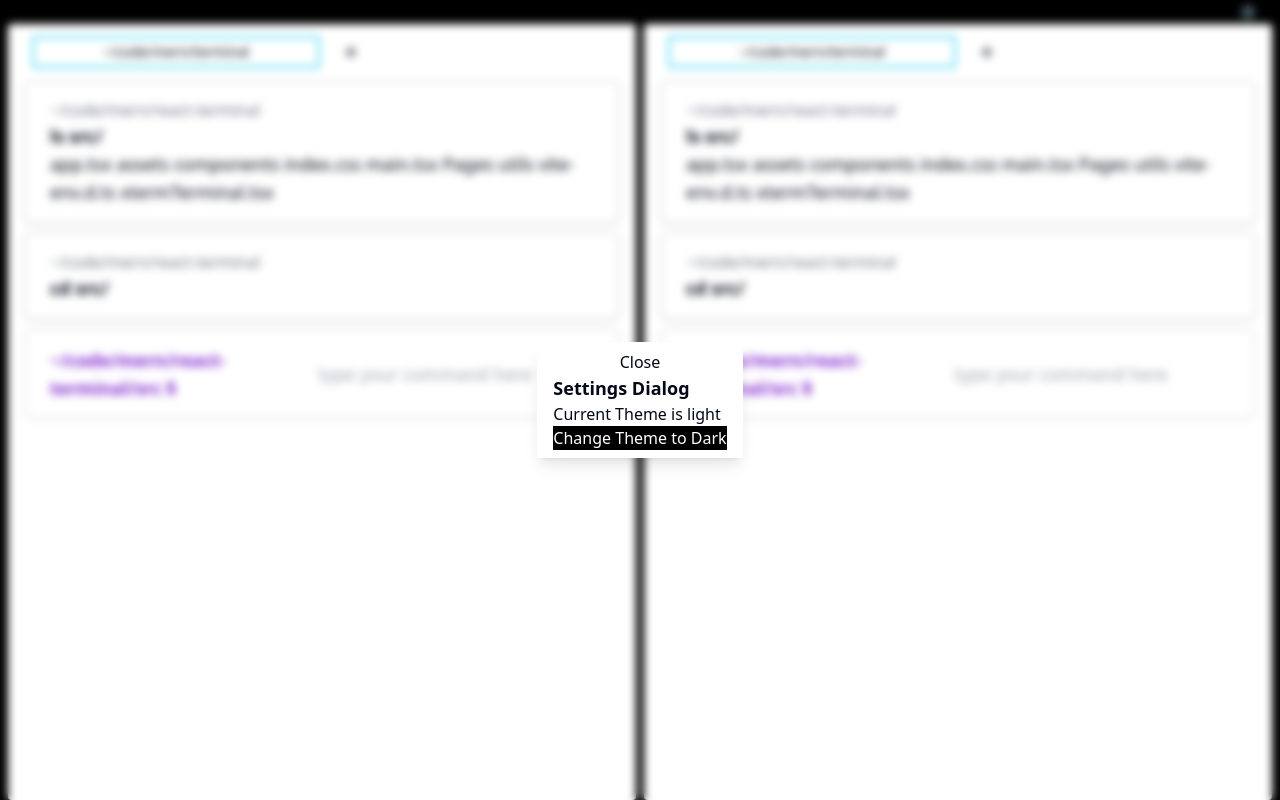
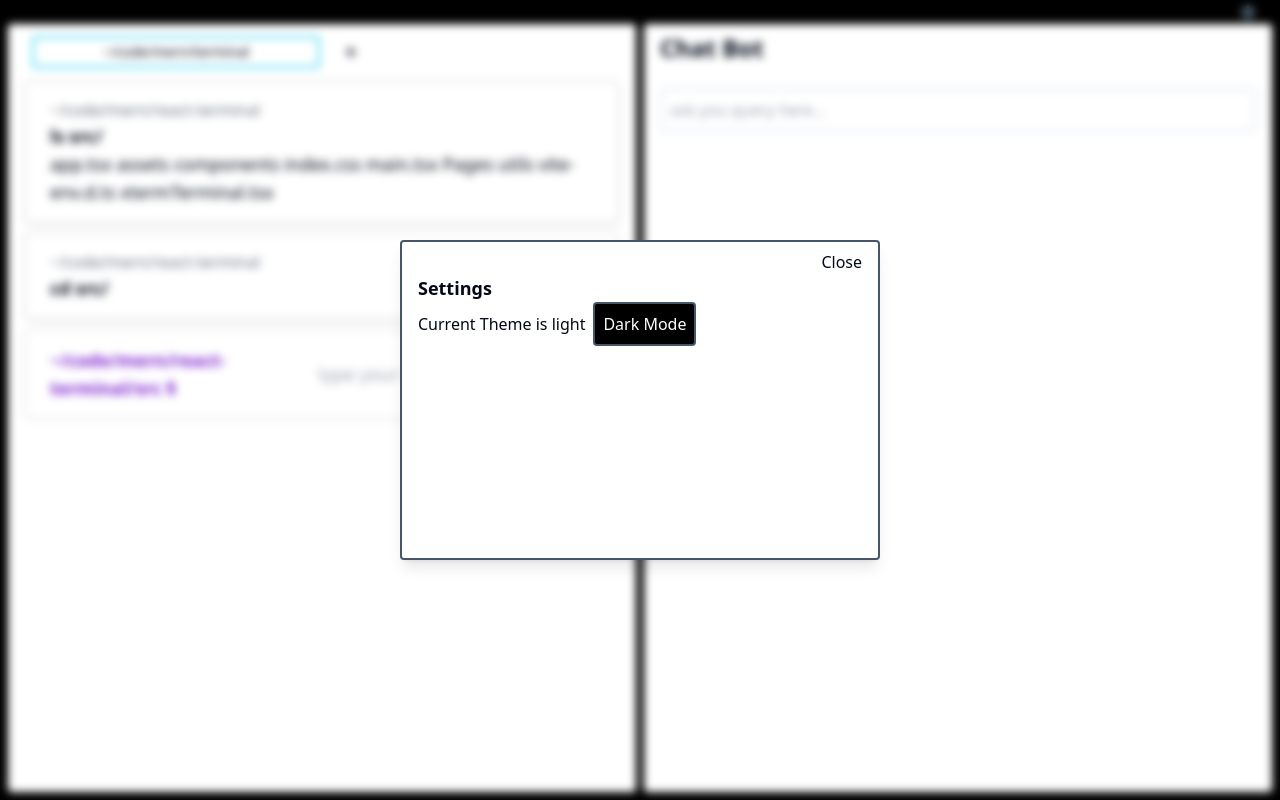
Before and after one commit to ParthKapoor-dev/react-terminal, a React (Vite) app: page / in a window 1280 px wide. Both pictures are taken after a click on the icon 1248 px from the left and 12 px from the top of the page. Built offline with nearby package versions, Linux system fonts and the light colour scheme.

Commit message:
Chatbot <Initiated>

```diff
--- /dev/null
+++ b/src/DummyData/dummyChatResponse.tsx
@@ -0,0 +1,5 @@
+
+
+const output = "The `cd` and `ls` commands are basic commands used in Unix-like operating systems, such as Linux. `cd` (change directory): This command is used to change the current working directory. For example, `cd /home/parth` would change the directory to `/home/parth`. - `ls` (list): This c ";
+
+export const dummyChatResponse : string = output;
--- a/src/DummyData/initialApp.tsx
+++ b/src/DummyData/initialApp.tsx
@@ -36,32 +36,42 @@ export const initialApp: Section[] = [
                     }
                 ]
             },
+            // {
+            //     type: "terminal",
+            //     metadata: {
+            //         id: 1002,
+            //     },
+            //     data: [
+            //         {
+            //             tabId: 1,
+            //             name: "~/code/mern/terminal",
+            //             blocks: [
+            //                 {
+            //                     id: 1,
+            //                     type: 'terminal',
+            //                     location: "~/code/mern/react-terminal",
+            //                     input: "ls src/",
+            //                     output: "app.tsx   assets   components   index.css   main.tsx   Pages   utils   vite-env.d.ts   xtermTerminal.tsx",
+            //                 },
+            //                 {
+            //                     id: 2,
+            //                     type: 'terminal',
+            //                     location: "~/code/mern/react-terminal",
+            //                     input: "cd src/",
+            //                 },
+            //             ]
+            //         }
+            //     ]
+            // },
             {
-                type: "terminal",
+                type: "chatbot",
                 metadata: {
-                    id: 1002,
+                    id: 501,
                 },
-                data: [
-                    {
-                        tabId: 1,
-                        name: "~/code/mern/terminal",
-                        blocks: [
-                            {
-                                id: 1,
-                                type: 'terminal',
-                                location: "~/code/mern/react-terminal",
-                                input: "ls src/",
-                                output: "app.tsx   assets   components   index.css   main.tsx   Pages   utils   vite-env.d.ts   xtermTerminal.tsx",
-                            },
-                            {
-                                id: 2,
-                                type: 'terminal',
-                                location: "~/code/mern/react-terminal",
-                                input: "cd src/",
-                            },
-                        ]
-                    }
-                ]
+                data: {
+                    chatId : 1001,
+                    chatBlocks : []
+                }
             }
         ]
     }
--- /dev/null
+++ b/src/Pages/ChatBotScreen.tsx
@@ -0,0 +1,35 @@
+import ChatBlock from "../components/chatBot/chatBlock";
+import ChatInput from "../components/chatBot/chatInput";
+import { ChatBlockProps, ChatProps } from "../types/Chat";
+
+interface ChatBotScreenProps {
+    Chats: ChatProps,
+    setChats: (newChats: ChatProps) => void
+}
+export default function ChatBotScreen({ Chats, setChats }: ChatBotScreenProps) {
+
+    function addChats(newChatBlock: ChatBlockProps) {
+        let updatedChats: ChatProps = Chats;
+        updatedChats.chatBlocks = [...Chats.chatBlocks, newChatBlock];
+        setChats(updatedChats);
+    }
+
+    return (
+        <div className="h-[96vh] w-full overflow-hidden">
+            <div className="flex flex-col bg-white dark:bg-black h-full rounded py-2 px-4 overflow-scroll">
+
+                <div className="text-2xl font-semibold mb-2">
+                    Chat Bot
+                </div>
+
+                <div className="flex flex-col gap-8">
+                    {Chats.chatBlocks.map(chat => (
+                        <ChatBlock {...chat} />
+                    ))}
+                </div>
+
+                <ChatInput addChats={addChats} />
+            </div>
+        </div>
+    )
+}
--- a/src/Pages/TabPage.tsx
+++ b/src/Pages/TabPage.tsx
@@ -1,4 +1,3 @@
-import { useEffect, useState } from "react";
 import Block from "../components/Block";
 import Terminal from "../components/Terminal";
 import { BlockProps, TabProps } from "../types/Tabs";
@@ -8,7 +7,7 @@ interface TabPageProps extends TabProps {
     addBlock: (newBlock: BlockProps) => void
 }
 
-export default function TabPage({ blocks, tabId, name, addBlock }: TabPageProps) {
+export default function TabPage({ blocks, tabId, addBlock }: TabPageProps) {
 
     return (
         <div>
--- a/src/Pages/TerminalScreen.tsx
+++ b/src/Pages/TerminalScreen.tsx
@@ -30,7 +30,7 @@ export default function TerminalScreen({ Tabs, setTabs }: TerminalScreenProps) {
     }
 
     return (
-        <div className="h-[97vh] w-full overflow-hidden">
+        <div className="h-[96vh] w-full overflow-hidden">
             <div className="flex flex-col bg-white dark:bg-black h-full p-2 overflow-scroll rounded">
                 <Header addTabs={addTabs} Tabs={Tabs} currentTab={currentTab} setCurrentTab={setCurrentTab} />
                 <TabPage {...currentTab} addBlock={addBlock} />
--- a/src/components/Child/index.tsx
+++ b/src/components/Child/index.tsx
@@ -1,5 +1,7 @@
+import ChatBotScreen from "../../Pages/ChatBotScreen";
 import TerminalScreen from "../../Pages/TerminalScreen";
 import { AppState, Section } from "../../types/app";
+import { ChatProps } from "../../types/Chat";
 import { TabProps } from "../../types/Tabs";
 import { cn } from "../../utils/cn";
 
@@ -10,23 +12,32 @@ interface ChildProps {
 }
 export default function Child({ state, setApp, parentIds }: ChildProps) {
 
-    function setTabs(newTabs: TabProps[]) {
+    function setSection(type: 'terminal' | 'chatbot', newData: TabProps[] | ChatProps) {
         setApp((prevApp) => {
             const updatedApp = JSON.parse(JSON.stringify(prevApp));
-            const section = findSection(updatedApp.windows, parentIds, state.metadata.id);
+            const section = findSection(updatedApp.windows, parentIds, state.metadata.id, type);
 
-            if (section && section.type == 'terminal') {
-                section.data = newTabs
+            if (section && section.type == type) {
+                section.data = newData
             };
 
             return updatedApp;
         });
     }
+    const setTabs = (newTabs: TabProps[]) => setSection('terminal', newTabs);
+    const setChats = (newChats: ChatProps) => setSection('chatbot', newChats);
+
 
     if (state.type == 'terminal')
         return (
             <TerminalScreen Tabs={state.data} setTabs={setTabs} />
         )
+
+    if (state.type == 'chatbot')
+        return (
+            <ChatBotScreen Chats={state.data} setChats={setChats} />
+        )
+
     else if (state.type == 'parent') {
         const newParentIds = [...parentIds, state.metadata.id];
         return (
@@ -42,26 +53,26 @@ export default function Child({ state, setApp, parentIds }: ChildProps) {
 }
 
 
-function findSection(windows: Section[], parentIds: number[], childId: number): Section | null {
+function findSection(windows: Section[], parentIds: number[], childId: number, type: 'terminal' | 'chatbot'): Section | null {
 
     let currentSection: Section | null = null;
 
     for (const window of windows) {
-        currentSection = findSectionInChildren(window, parentIds, childId, 0);
+        currentSection = findSectionInChildren(window, parentIds, childId, 0, type);
         if (currentSection) break;
     }
 
     return currentSection;
 }
 
-function findSectionInChildren(node: Section, parentIds: number[], childId: number, level: number): Section | null {
+function findSectionInChildren(node: Section, parentIds: number[], childId: number, level: number, type: 'terminal' | 'chatbot'): Section | null {
 
-    if (node.type == 'terminal' && node.metadata.id == childId)
+    if (node.type == type && node.metadata.id == childId)
         return node;
 
     if (node.type == 'parent' && node.metadata.id == parentIds[level]) {
         for (const child of node.children) {
-            const foundSection = findSectionInChildren(child, parentIds, childId, ++level);
+            const foundSection = findSectionInChildren(child, parentIds, childId, ++level, type);
             if (foundSection) {
                 return foundSection
             }
--- a/src/components/Navbar/SettingsDialog.tsx
+++ b/src/components/Navbar/SettingsDialog.tsx
@@ -23,22 +23,22 @@ export default function SettingsDialog({ showDialog, setShowDialog }: DialogProp
 
     return (
         <div className={cn("absolute z-10 top-0 left-0 backdrop-blur-sm h-screen w-screen  justify-center items-center", showDialog == true ? "flex" : "hidden")}>
-            <div className="bg-white flex flex-col py-2 px-4 shadow-lg">
-                <button onClick={handleClose}>
+            <div className="bg-white dark:bg-neutral-900 flex flex-col py-2 px-4 shadow-lg w-[30rem] h-[20rem] rounded border-2 border-slate-600 ">
+                <button onClick={handleClose} className="flex justify-end">
                     Close
                 </button>
                 <p className="font-semibold text-lg">
-                    Settings Dialog
+                    Settings
                 </p>
 
-                <div>
+                <div className="flex gap-2 items-center">
 
                     <div>
                         Current Theme is {theme}
                     </div>
 
-                    <button className="bg-black text-white" onClick={handleTheme} >
-                        Change Theme to {theme == 'light' ? "Dark" : "Light"}
+                    <button className="bg-black p-2 rounded border-2 border-slate-600 hover:bg-slate-300 hover:text-black text-white duration-200" onClick={handleTheme} >
+                        {theme == 'light' ? "Dark" : "Light"} Mode
                     </button>
 
                 </div>
--- /dev/null
+++ b/src/components/chatBot/chatBlock.tsx
@@ -0,0 +1,14 @@
+import { ChatBlockProps } from "../../types/Chat";
+
+export default function ChatBlock({ id , input , output }: ChatBlockProps) {
+    return (
+        <div className="flex flex-col gap-2">
+            <div className="py-2 px-4 border-2 border-orange-500 bg-orange-100 dark:bg-slate-800 rounded ">
+                {input}
+            </div>
+            <div className="py-2 px-4 border-2 border-green-500 bg-green-100 dark:bg-slate-800 rounded">
+                {output}
+            </div>
+        </div>
+    )
+}
--- /dev/null
+++ b/src/components/chatBot/chatInput.tsx
@@ -0,0 +1,31 @@
+import { useState } from "react"
+import { ChatBlockProps } from "../../types/Chat"
+import { dummyChatResponse } from "../../DummyData/dummyChatResponse";
+
+interface ChatInputProps {
+    addChats: (newChatBlock: ChatBlockProps) => void
+}
+export default function ChatInput({ addChats }: ChatInputProps) {
+
+    const [input, setInput] = useState<string>("");
+
+    function handleAddChats() {
+        if (input == "") return;
+        const output = dummyChatResponse;
+
+        const newBlock = {
+            id: Date.now(),
+            input,
+            output
+        };
+
+        addChats(newBlock);
+    }
+
+
+    return (
+        <form className=" w-full mt-4" onSubmit={handleAddChats}>
+            <input type='text' className="focus-visible:outline-none p-2 border-2 rounded w-full dark:bg-black" placeholder="ask you query here..." value={input} onChange={(e) => setInput(e.target.value)} />
+        </form>
+    )
+}
--- /dev/null
+++ b/src/types/Chat.tsx
@@ -0,0 +1,11 @@
+
+export interface ChatProps {
+    chatId : number,
+    chatBlocks : ChatBlockProps[]
+}
+
+export interface ChatBlockProps{
+    id : number,
+    input : string,
+    output : string,
+}
--- a/src/types/app.tsx
+++ b/src/types/app.tsx
@@ -1,18 +1,12 @@
+import { ChatProps } from "./Chat";
 import { TabProps } from "./Tabs";
 
 export interface AppState {
     windows: Section[]
 }
 
-export type Section = TerminalSection | ParentSection
+export type Section = TerminalSection | ParentSection | ChatBotSection
 
-export interface TerminalSection {
-    type: "terminal",
-    metadata: {
-        id: number;
-    }
-    data: TabProps[]
-}
 
 export interface ParentSection {
     type: "parent",
@@ -22,3 +16,19 @@ export interface ParentSection {
     },
     children: Section[]
 }
+
+export interface TerminalSection {
+    type: "terminal",
+    metadata: {
+        id: number;
+    },
+    data: TabProps[]
+}
+
+export interface ChatBotSection {
+    type: "chatbot",
+    metadata: {
+        id: number,
+    },
+    data : ChatProps
+}
```
